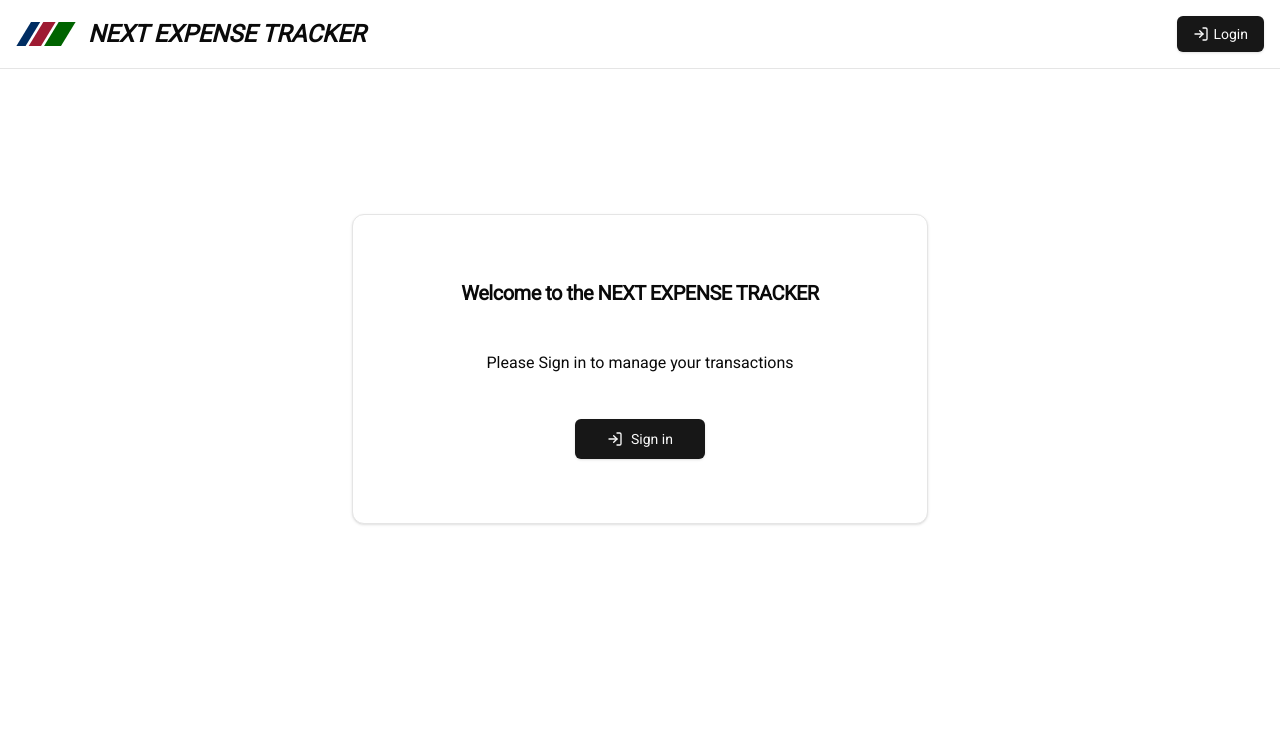
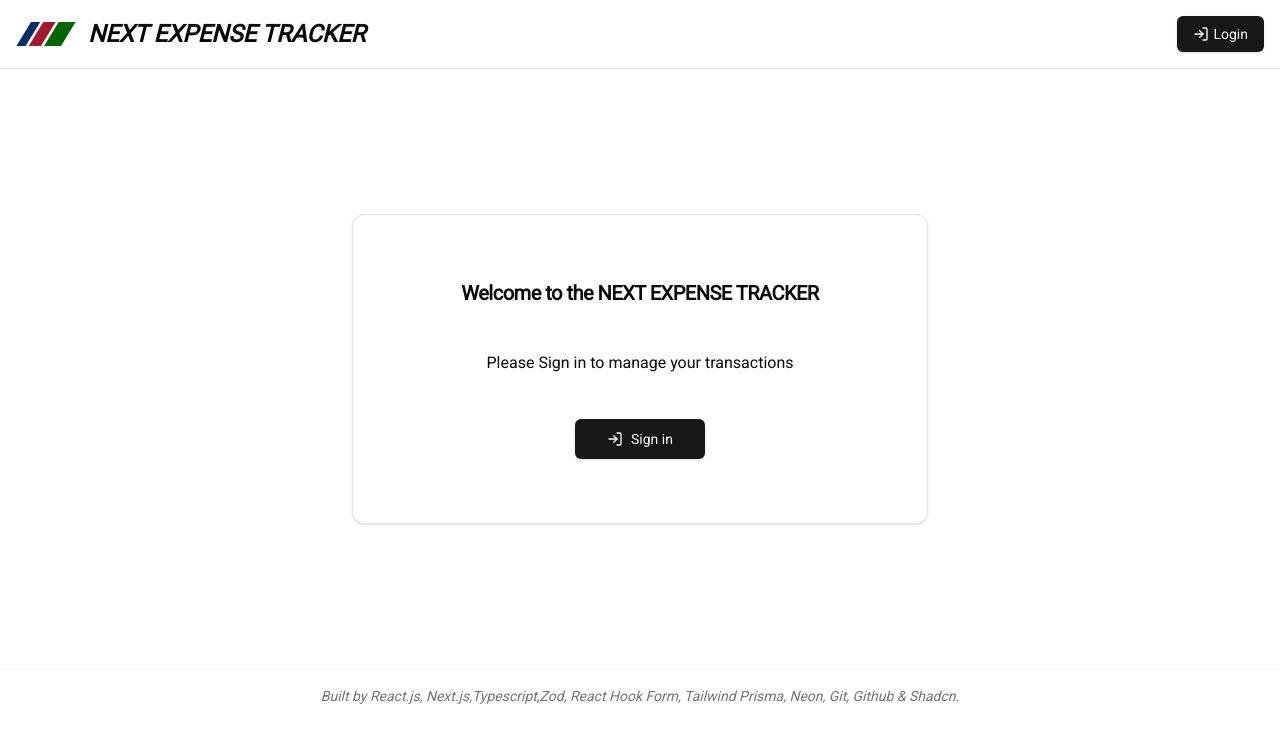
Before and after one commit to DalpatRathore/next-expense-tracker, a Next.js app: page / in a window 1280 px wide. Shown: the top 742 px of the page. Built offline with nearby package versions, Linux system fonts and the light colour scheme; no server answers.

Commit message:
feat: footer component

```diff
--- a/src/app/layout.tsx
+++ b/src/app/layout.tsx
@@ -7,6 +7,7 @@ import Header from "@/components/Header";
 
 import { ToastContainer } from "react-toastify";
 import "react-toastify/dist/ReactToastify.css";
+import Footer from "@/components/Footer";
 
 const robot = Roboto({ weight: "400", subsets: ["latin"] });
 
@@ -26,6 +27,7 @@ export default function RootLayout({
         <body className={robot.className}>
           <Header></Header>
           <main>{children}</main>
+          <Footer></Footer>
           <ToastContainer />
         </body>
       </html>
--- a/src/components/Balance.tsx
+++ b/src/components/Balance.tsx
@@ -16,12 +16,12 @@ const Balance = async () => {
     <Card className="w-full max-w-2xl mx-auto">
       <CardHeader className="text-center">
         <CardTitle className="uppercase">Your Balance</CardTitle>
-        <CardDescription>
-          Lorem, ipsum. lorem ipsum dolor sit amet.
-        </CardDescription>
+        <CardDescription>lorem ipsum dolor sit amet.</CardDescription>
       </CardHeader>
       <CardContent className="flex items-center justify-center">
-        <p className="text-2xl font-bold">{formatCurrency(balance ?? 0)}</p>
+        <p className="text-2xl font-bold text-sky-700">
+          {formatCurrency(balance ?? 0)}
+        </p>
       </CardContent>
       <CardFooter></CardFooter>
     </Card>
--- /dev/null
+++ b/src/components/Footer.tsx
@@ -0,0 +1,11 @@
+const Footer = () => {
+  return (
+    <footer className="flex items-center justify-center py-4 border-t border-muted">
+      <p className="text-sm text-muted-foreground italic">
+        Built by React.js, Next.js,Typescript,Zod, React Hook Form, Tailwind
+        Prisma, Neon, Git, Github & Shadcn.
+      </p>
+    </footer>
+  );
+};
+export default Footer;
--- a/src/components/transactions/TransactionItem.tsx
+++ b/src/components/transactions/TransactionItem.tsx
@@ -25,7 +25,7 @@ const TransactionItem = ({ transaction }: { transaction: Transaction }) => {
     <li
       key={transaction.id}
       className={cn(
-        "w-full flex items-center justify-center gap-5 border  rounded-md mb-5 p-3 border-l-8",
+        "w-full flex items-center justify-center gap-5 border  rounded-md mb-5 p-3 border-l-8 hover:bg-sky-100",
         transaction.amount > 0 ? "border-l-green-800" : "border-l-rose-800"
       )}
     >
@@ -33,7 +33,7 @@ const TransactionItem = ({ transaction }: { transaction: Transaction }) => {
       <div className="w-full flex items-center justify-between">
         <p className="text-sm font-medium leading-none">{transaction.text}</p>
         <div className="flex items-center gap-x-5">
-          <p className="">{formatCurrency(transaction.amount)}</p>
+          <p className="font-bold">{formatCurrency(transaction.amount)}</p>
           <Button variant={"outline"} size={"icon"}>
             <Edit className="w-4 h-4 text-green-700"></Edit>
           </Button>
```
